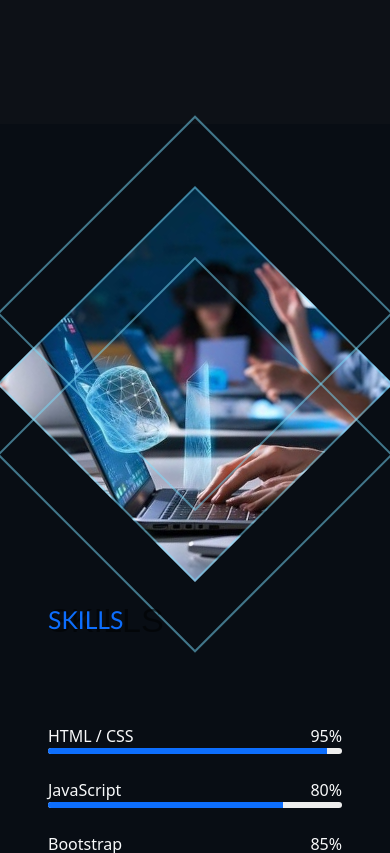
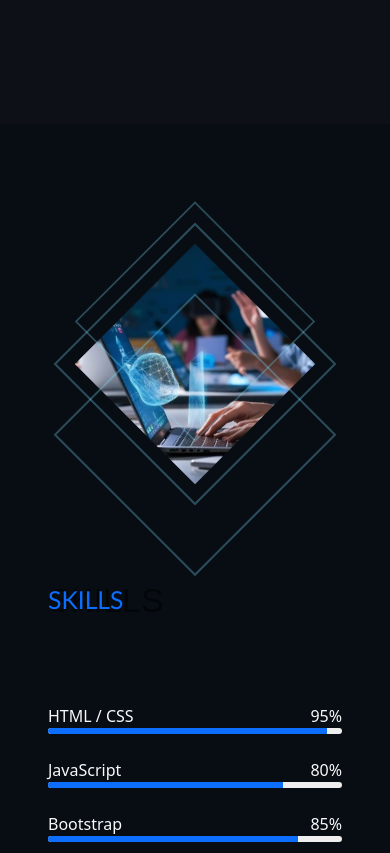
Before and after one commit to Mu-Nehal/Portfolio, a plain HTML site: page index.html in a window 390 px wide. Shown: the part 720-1573 px from the top of the page. Drawn offline with nearby package versions, Linux system fonts and the light colour scheme.

Commit message:
Update style.css

```diff
--- a/style.css
+++ b/style.css
@@ -136,8 +136,24 @@ section {
 @media (max-width: 768px) {
   .img-box {
     margin-bottom: 40px;
+    width: 200px;
+    height: 200px;
+  }
+  .skill-img{
+    transform: rotate(45deg) scale(0.85);
+  }
+  .diamond {
+    transform: rotate(45deg) scanle(0.85);
+    opacity: 0.3;
+  }
+  .d2 {
+    transform: rotate(45deg) translate(-30px, -30px) scale(0.85);
+  }
+  d3 {
+    transform: rotate(45deg) translate(30px, 30px) scale(0.85);
   }
 }
+
 
 
 /* projects */
```
